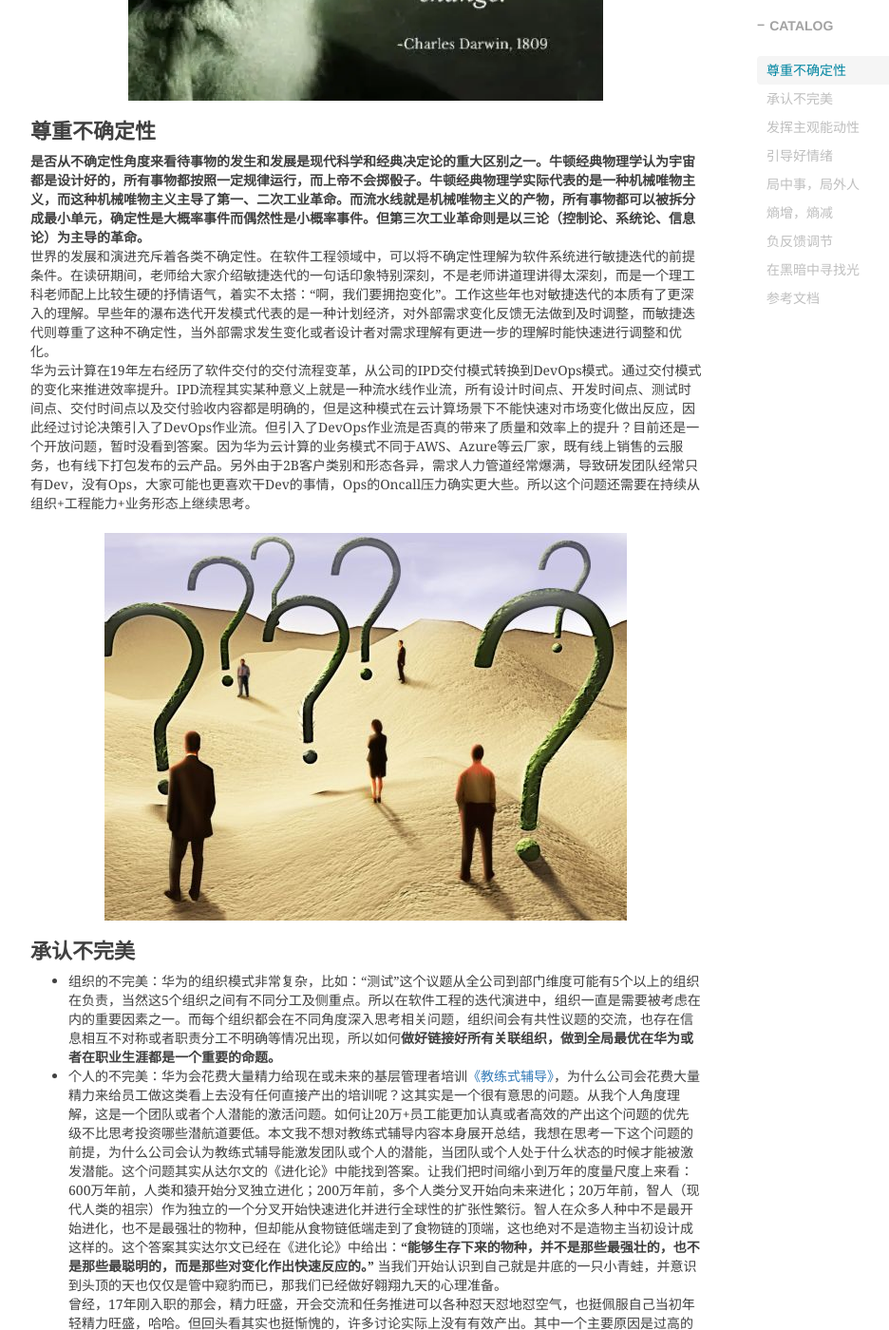
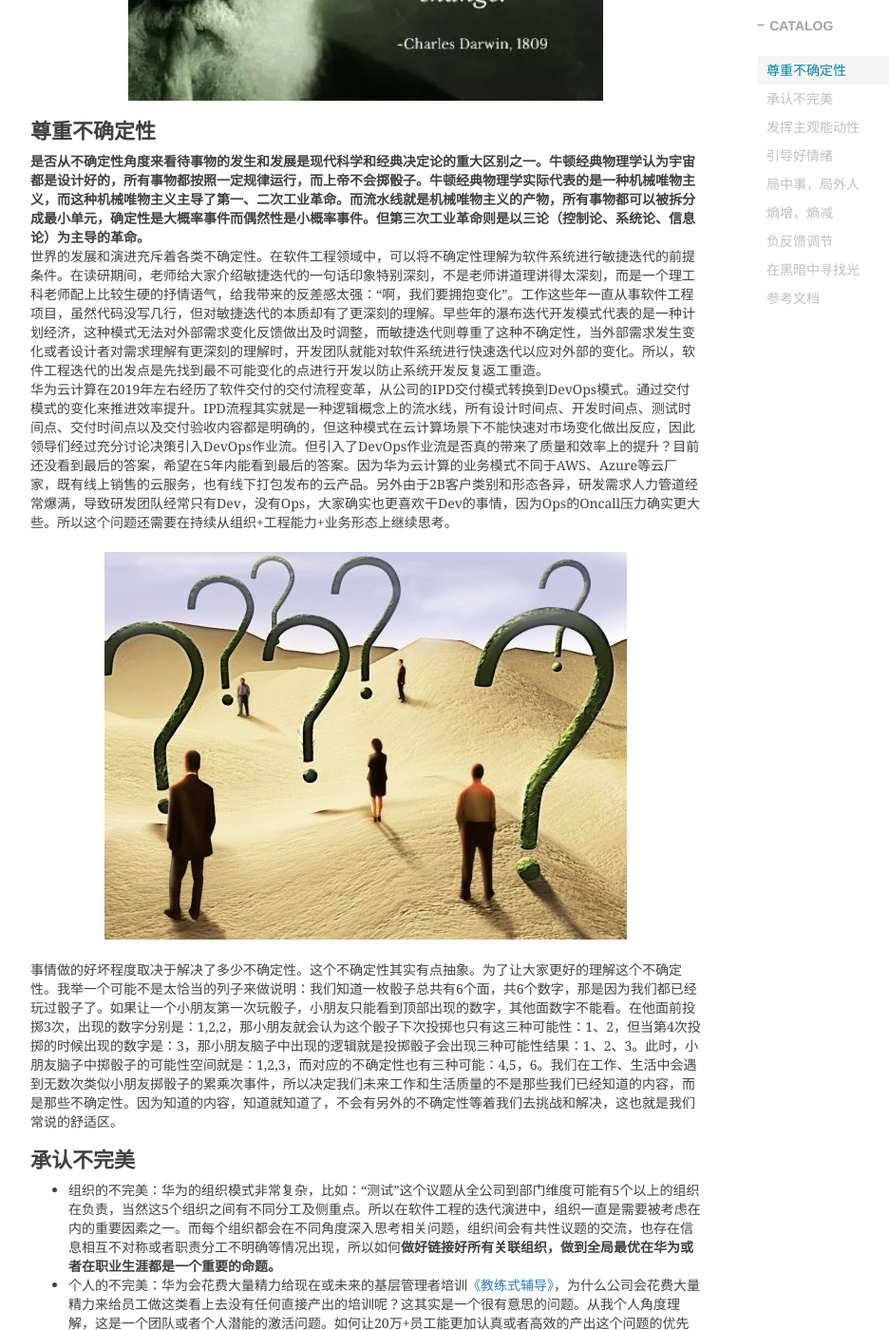
Before and after one commit to shihai1991/shihai1991.github.io, a Jekyll site: the page built from _posts/2023-10-30-在菊厂八年的那些人那些事.md, in a window 1280 px wide and 1400 px high, scrolled down 654 px. Shown: the whole window at 95% size, without its empty margins (233-1169 px from the left). Built offline with Jekyll 4.4.1, drawn with Linux system fonts in a browser that asks for light colours; nearby versions of some CDN libraries; comment, search, counter and statistics services are not loaded.

Commit message:
Update 2023-10-30-在菊厂八年的那些人那些事.md

```diff
--- a/_posts/2023-10-30-在菊厂八年的那些人那些事.md
+++ b/_posts/2023-10-30-在菊厂八年的那些人那些事.md
@@ -18,9 +18,10 @@ time: '2023.10.30 12:27:00'
 
 # 尊重不确定性
 **是否从不确定性角度来看待事物的发生和发展是现代科学和经典决定论的重大区别之一。牛顿经典物理学认为宇宙都是设计好的，所有事物都按照一定规律运行，而上帝不会掷骰子。牛顿经典物理学实际代表的是一种机械唯物主义，而这种机械唯物主义主导了第一、二次工业革命。而流水线就是机械唯物主义的产物，所有事物都可以被拆分成最小单元，确定性是大概率事件而偶然性是小概率事件。但第三次工业革命则是以三论（控制论、系统论、信息论）为主导的革命。**
-世界的发展和演进充斥着各类不确定性。在软件工程领域中，可以将不确定性理解为软件系统进行敏捷迭代的前提条件。在读研期间，老师给大家介绍敏捷迭代的一句话印象特别深刻，不是老师讲道理讲得太深刻，而是一个理工科老师配上比较生硬的抒情语气，着实不太搭：“啊，我们要拥抱变化”。工作这些年也对敏捷迭代的本质有了更深入的理解。早些年的瀑布迭代开发模式代表的是一种计划经济，对外部需求变化反馈无法做到及时调整，而敏捷迭代则尊重了这种不确定性，当外部需求发生变化或者设计者对需求理解有更进一步的理解时能快速进行调整和优化。
-华为云计算在19年左右经历了软件交付的交付流程变革，从公司的IPD交付模式转换到DevOps模式。通过交付模式的变化来推进效率提升。IPD流程其实某种意义上就是一种流水线作业流，所有设计时间点、开发时间点、测试时间点、交付时间点以及交付验收内容都是明确的，但是这种模式在云计算场景下不能快速对市场变化做出反应，因此经过讨论决策引入了DevOps作业流。但引入了DevOps作业流是否真的带来了质量和效率上的提升？目前还是一个开放问题，暂时没看到答案。因为华为云计算的业务模式不同于AWS、Azure等云厂家，既有线上销售的云服务，也有线下打包发布的云产品。另外由于2B客户类别和形态各异，需求人力管道经常爆满，导致研发团队经常只有Dev，没有Ops，大家可能也更喜欢干Dev的事情，Ops的Oncall压力确实更大些。所以这个问题还需要在持续从组织+工程能力+业务形态上继续思考。
+世界的发展和演进充斥着各类不确定性。在软件工程领域中，可以将不确定性理解为软件系统进行敏捷迭代的前提条件。在读研期间，老师给大家介绍敏捷迭代的一句话印象特别深刻，不是老师讲道理讲得太深刻，而是一个理工科老师配上比较生硬的抒情语气，给我带来的反差感太强：“啊，我们要拥抱变化”。工作这些年一直从事软件工程项目，虽然代码没写几行，但对敏捷迭代的本质却有了更深刻的理解。早些年的瀑布迭代开发模式代表的是一种计划经济，这种模式无法对外部需求变化反馈做出及时调整，而敏捷迭代则尊重了这种不确定性，当外部需求发生变化或者设计者对需求理解有更深刻的理解时，开发团队就能对软件系统进行快速迭代以应对外部的变化。所以，软件工程迭代的出发点是先找到最不可能变化的点进行开发以防止系统开发反复返工重造。
+华为云计算在2019年左右经历了软件交付的交付流程变革，从公司的IPD交付模式转换到DevOps模式。通过交付模式的变化来推进效率提升。IPD流程其实就是一种逻辑概念上的流水线，所有设计时间点、开发时间点、测试时间点、交付时间点以及交付验收内容都是明确的，但这种模式在云计算场景下不能快速对市场变化做出反应，因此领导们经过充分讨论决策引入DevOps作业流。但引入了DevOps作业流是否真的带来了质量和效率上的提升？目前还没看到最后的答案，希望在5年内能看到最后的答案。因为华为云计算的业务模式不同于AWS、Azure等云厂家，既有线上销售的云服务，也有线下打包发布的云产品。另外由于2B客户类别和形态各异，研发需求人力管道经常爆满，导致研发团队经常只有Dev，没有Ops，大家确实也更喜欢干Dev的事情，因为Ops的Oncall压力确实更大些。所以这个问题还需要在持续从组织+工程能力+业务形态上继续思考。
 ![不确定性 侵删]({{site.baseurl}}/img/2024/Q1/20240102-不确定性.jpg)
+事情做的好坏程度取决于解决了多少不确定性。这个不确定性其实有点抽象。为了让大家更好的理解这个不确定性。我举一个可能不是太恰当的列子来做说明：我们知道一枚骰子总共有6个面，共6个数字，那是因为我们都已经玩过骰子了。如果让一个小朋友第一次玩骰子，小朋友只能看到顶部出现的数字，其他面数字不能看。在他面前投掷3次，出现的数字分别是：1,2,2，那小朋友就会认为这个骰子下次投掷也只有这三种可能性：1、2，但当第4次投掷的时候出现的数字是：3，那小朋友脑子中出现的逻辑就是投掷骰子会出现三种可能性结果：1、2、3。此时，小朋友脑子中掷骰子的可能性空间就是：1,2,3，而对应的不确定性也有三种可能：4,5，6。我们在工作、生活中会遇到无数次类似小朋友掷骰子的累乘次事件，所以决定我们未来工作和生活质量的不是那些我们已经知道的内容，而是那些不确定性。因为知道的内容，知道就知道了，不会有另外的不确定性等着我们去挑战和解决，这也就是我们常说的舒适区。
 
 # 承认不完美
 - 组织的不完美：华为的组织模式非常复杂，比如：“测试”这个议题从全公司到部门维度可能有5个以上的组织在负责，当然这5个组织之间有不同分工及侧重点。所以在软件工程的迭代演进中，组织一直是需要被考虑在内的重要因素之一。而每个组织都会在不同角度深入思考相关问题，组织间会有共性议题的交流，也存在信息相互不对称或者职责分工不明确等情况出现，所以如何**做好链接好所有关联组织，做到全局最优在华为或者在职业生涯都是一个重要的命题。**
```
